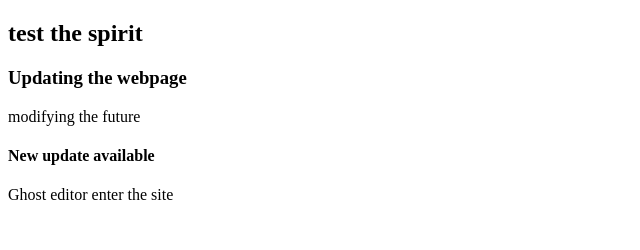
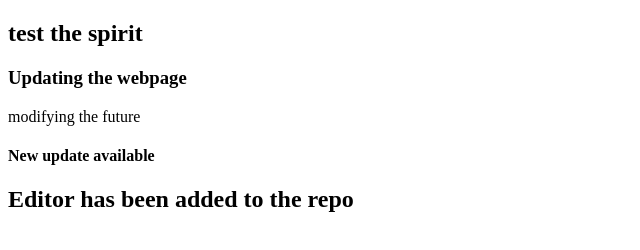
Before and after one commit to midulhasan/first-site, a plain HTML site: page index.html in a window 1280 px wide. Shown: the whole page, without its empty margins (0-640 px from the left). Drawn offline with Linux system fonts and the light colour scheme.

Commit message:
modify by editor

```diff
--- a/index.html
+++ b/index.html
@@ -11,6 +11,6 @@
     <h3>Updating the webpage</h3>
     <p>modifying the future</p>
     <h4> New update available</h4>
-    <p>Ghost editor enter the site</p>
+    <h2>Editor has been added to the repo</h2>
 </body>
 </html>
```
